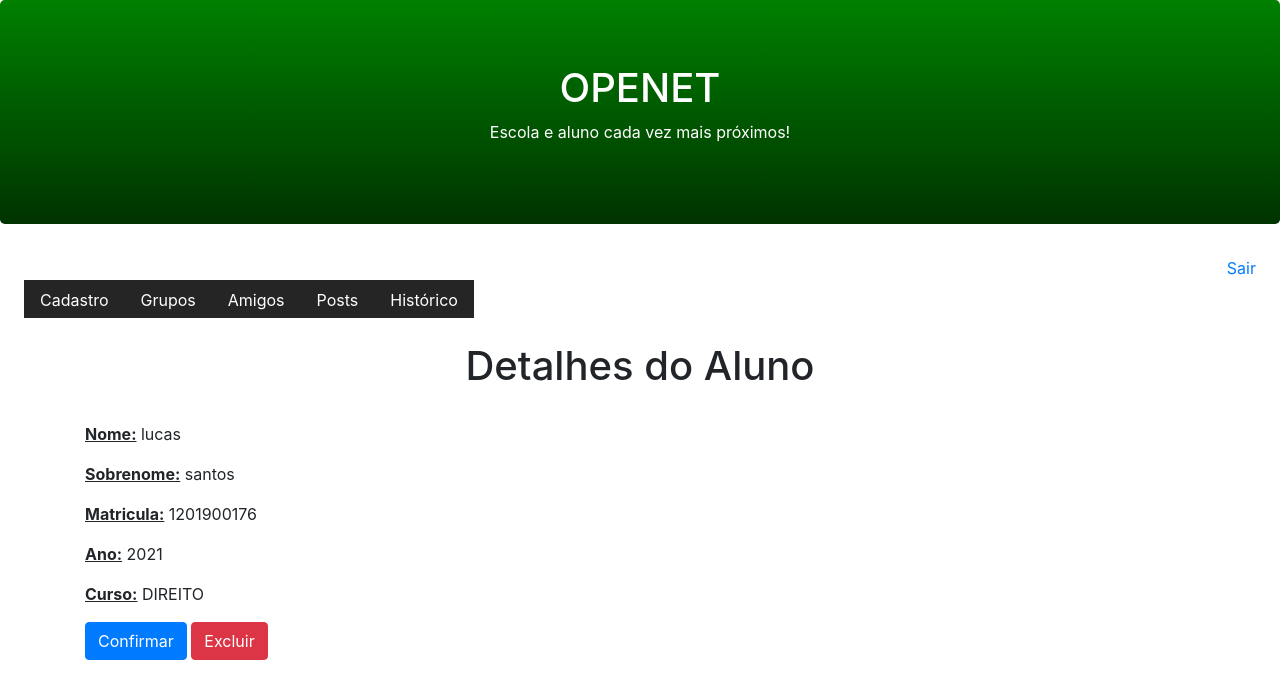
After one commit to rodolfoo26/openet, a Django app: page /aluno/detail/7/ in a window 1280 px wide. The commit adds this page. Shown: the top 699 px of the page. Run offline with Django 3.2, Linux system fonts and the light colour scheme; data comes from the database, SQL or seed files in the repository; both versions use the stored data as it was after the commit; some libraries are stand-ins or nearby versions.

Commit message:
Atualizacao Aceitar Usuario

```diff
--- a/OpeNetFinal/settings.py
+++ b/OpeNetFinal/settings.py
@@ -61,7 +61,7 @@ ROOT_URLCONF = 'OpeNetFinal.urls'
 TEMPLATES = [
     {
         'BACKEND': 'django.template.backends.django.DjangoTemplates',
-        'DIRS': [],
+        'DIRS': [os.path.join(BASE_DIR,'templates')],
         'APP_DIRS': True,
         'OPTIONS': {
             'context_processors': [
--- a/OpeNetFinal/urls.py
+++ b/OpeNetFinal/urls.py
@@ -29,6 +29,10 @@ urlpatterns = [
     path('login/submit', views.submit_login),
     path('register/', register_new_user.as_view(),name='registrar'),
     path('aluno/register/', views.register_aluno),
+    path('aluno/accept/', views.accept_aluno),
+    path('aluno/detail/<slug:id>/', views.user_detail),
+    path('user/delete/<slug:id>/', views.delete_user),
+    path('user/accept/admin/<slug:id>/', views.admin_accept_user),
     path('aluno/register/submit', views.set_aluno),
     path('logout/', views.logout_user),
     path('', RedirectView.as_view(url='pet/all/'))
--- a/core/admin.py
+++ b/core/admin.py
@@ -11,5 +11,5 @@ class UserAdmin(auth_admin.UserAdmin):
     add_form = UserCreationForm
     model = User
     fieldsets = auth_admin.UserAdmin.fieldsets + (
-        ("Informações Pessoais", {"fields": ("matricula","ano","curso")}),
+        ("Informações Pessoais", {"fields": ("matricula","ano","curso","ativo")}),
     )
--- a/core/models.py
+++ b/core/models.py
@@ -5,3 +5,4 @@ class User(AbstractUser):
     matricula = models.CharField(max_length=100)
     ano = models.IntegerField(blank=True, null=True)
     curso = models.CharField(max_length=100)
+    ativo = models.BooleanField(default=False)
--- /dev/null
+++ b/core/templates/accept2.html
@@ -0,0 +1,42 @@
+{% extends "model-page.html" %}
+
+{% block content %}
+    <h1 class="text-center">Detalhes do Aluno</h1>
+    <br>
+  <!-- Ini Modal -->
+  <div class="modal fade" id="modal_confirm">
+    <div class="modal-dialog modal-dialog-centered">
+      <div class="modal-content">
+        <!-- Modal Header -->
+        <div class="modal-header">
+          <h4 class="modal-title">Deseja realmente excluir?</h4>
+          <button type="button" class="close" data-dismiss="modal">&times;</button>
+        </div>
+        <!-- Modal body -->
+        <div class="modal-body text-right">
+            <a href="/user/delete/{{ user.id }}/">
+                <button type="button" class="btn btn-danger">EXCLUIR</button>
+            </a>
+            <button type="button" class="btn btn-default" data-dismiss="modal">CANCELAR</button>
+        </div>
+      </div>
+    </div>
+  </div>
+  <!-- End Modal -->
+
+<div class="container">
+    <div class="row">
+        <div class="col-sm-12 col-md-12 col-lg-8">
+            <p><u><b>Nome:</b></u> {{ user.first_name }}</p>
+            <p><u><b>Sobrenome:</b></u> {{ user.last_name }}</p>
+            <p><u><b>Matricula:</b></u> {{ user.matricula }}</p>
+            <p><u><b>Ano:</b></u> {{ user.ano }}</p>
+            <p><u><b>Curso:</b></u> {{ user.curso }}</p>
+            <a href="/user/accept/admin/{{ user.id }}/">
+              <button type="button" class="btn btn-primary">Confirmar</button>
+            </a>
+            <button type="button" class="btn btn-danger" data-toggle="modal" data-target="#modal_confirm">Excluir</button>
+        </div>
+    </div>
+</div>
+{% endblock %}
--- a/core/templates/list.html
+++ b/core/templates/list.html
@@ -16,6 +16,11 @@
 {% block content %}
     <div class="container">
             <div class="row">
+                {% if user.ativo %}
+
+                {% else %}
+                    <p><u><b>{{ user.first_name }}, seu cadastro está em análise.</b></u></p>
+                {% endif %}
             </div>
         </div>
     </div>
--- a/core/templates/model-header.html
+++ b/core/templates/model-header.html
@@ -36,9 +36,15 @@
 </div>
 <div id="menu" >
     <ul class="nav ml-4" >
+        {% if user.ativo %}
             <li class="nav-item">
                 <a class="nav-link" href="/aluno/register/">Cadastro</a>
             </li>
+            {% if user.is_superuser %}
+                <li class="nav-item">
+                    <a class="nav-link" href="/aluno/accept/">Aceitar</a>
+                </li>
+            {% endif %}
             <li class="nav-item">
                 <a class="nav-link" href="/pet/user/">Grupos</a>
             </li>
@@ -51,6 +57,7 @@
             <li class="nav-item">
                 <a class="nav-link" href="/pet/register/">Histórico</a>
             </li>
+        {% endif %}
     </ul>
 </div>
 <br>
--- a/core/views.py
+++ b/core/views.py
@@ -18,6 +18,31 @@ class register_new_user(CreateView):
 def register_aluno(request):
     args = {'user': request.user}
     return render(request, 'register-aluno.html',args)
+
+@login_required(login_url='/login/')
+def accept_aluno(request):
+    user = User.objects.filter(ativo=False)
+    return render(request, 'accept.html',{'user':user})
+
+
+def user_detail(request, id):
+    user = User.objects.get(id=id)
+    return render(request, 'accept2.html', {'user':user})
+
+@login_required(login_url='/login/')
+def delete_user(request, id):
+    user1 = User.objects.get(id=id)
+    user1.delete()
+    return redirect('/')
+
+@login_required(login_url='/login/')
+def admin_accept_user(request, id):
+    user1 = User.objects.get(id=id)
+    user1.ativo = True
+    user1.save()
+    url = '/pet/all/'
+    return redirect(url)
+
 
 @login_required(login_url='/login/')
 def list_login(request):
```
Also changed, not shown: core/templates/accept.html (added, +36 -0 lines), IMPLANTACAO_14_RODOLFO DE SOUZA RODRIGUES DOS SANTOS_1201900176.PNG (added), IMPLANTACAO_14_RODOLFO DE SOUZA RODRIGUES DOS SANTOS_1201900176_2.PNG (added), core/migrations/0003_user_ativo.py (added), db.sqlite3. Lines whose indentation alone changed are shown as unchanged.
